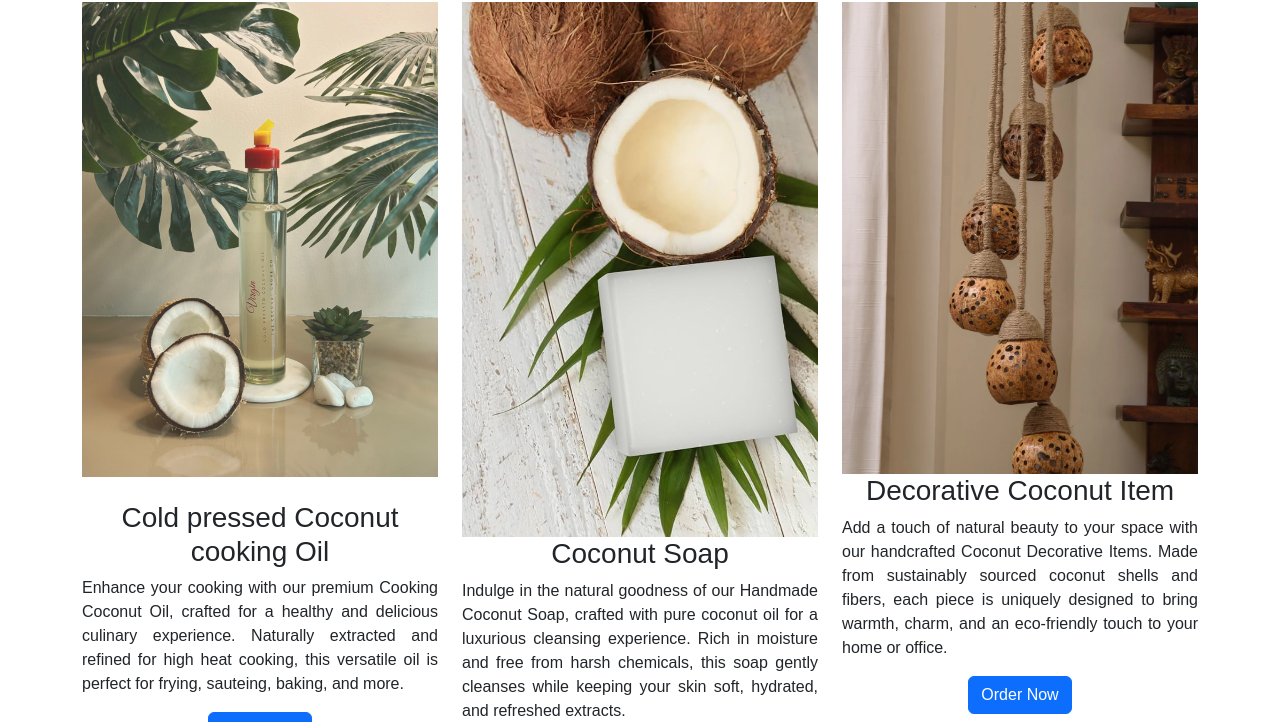
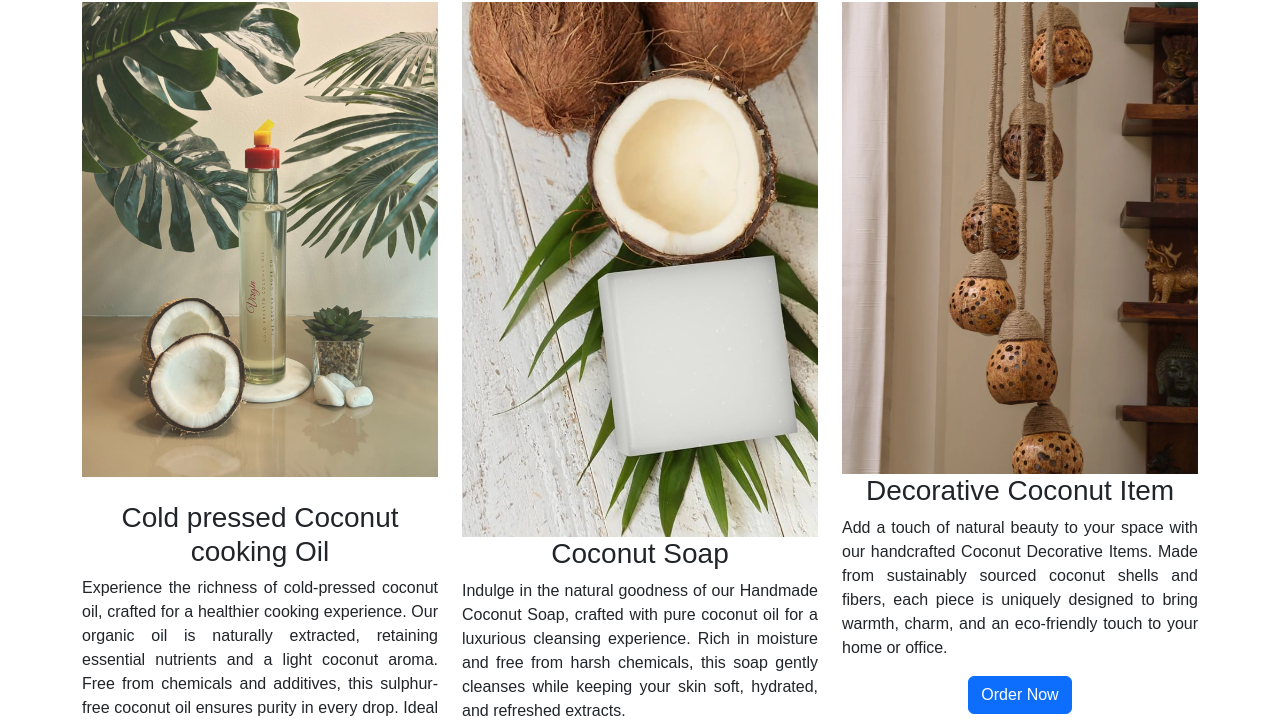
Before and after one commit to Abinandhan-Palanisamy/the-coconut-grove, a plain HTML site: page index.html in a window 1280 px wide. Shown: the part 212-934 px from the top of the page. Drawn offline with nearby package versions, Linux system fonts and the light colour scheme.

Commit message:
changes description for coconut oil

```diff
--- a/index.html
+++ b/index.html
@@ -46,7 +46,9 @@
                 <br>
 			<br>
                 <h3>Cold pressed Coconut cooking Oil</h3>
-                <p align="justify">Enhance your cooking with our premium Cooking Coconut Oil, crafted for a healthy and delicious culinary experience. Naturally extracted and refined for high heat cooking, this versatile oil is perfect for frying, sauteing, baking, and more.</p>
+                <p align="justify">Experience the richness of cold-pressed coconut oil, crafted for a healthier cooking experience. Our organic oil is naturally extracted, retaining essential nutrients and a light coconut aroma. Free from chemicals and additives, this sulphur-free coconut oil ensures purity in every drop. Ideal for frying, baking, and sauteing, it offers high heat stability while enhancing flavors. Choose natures best for your kitchen and enjoy a wholesome, nutritious lifestyle.
+
+Shop now for pure, organic goodness!.</p>
                 <button class="btn btn-primary" onclick="orderProduct('Pure Coconut Oil')">Order Now</button>
             </div>
             <div class="col-md-4 text-center">
```
